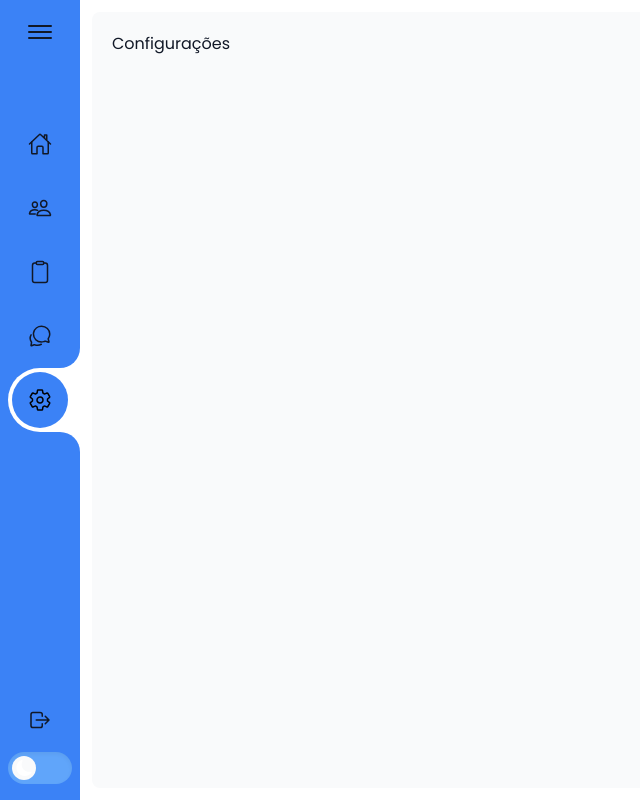
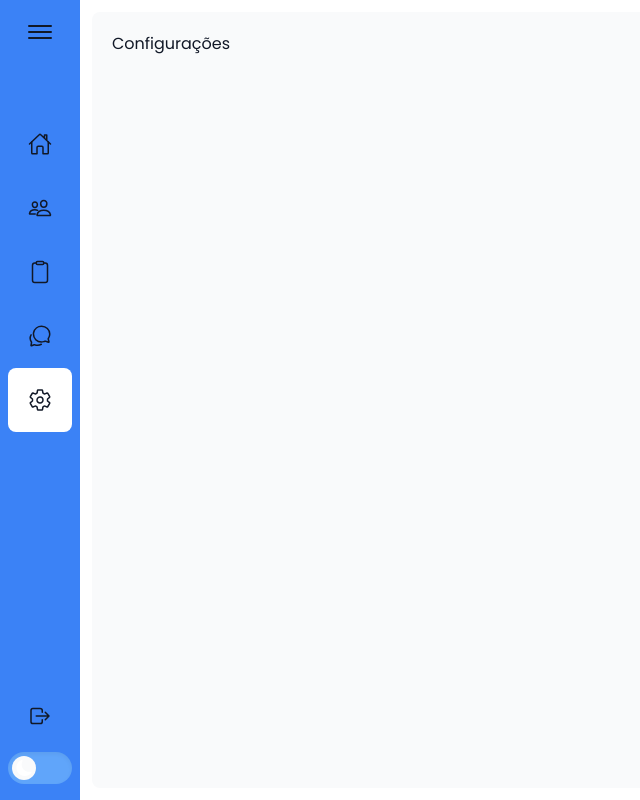
Before and after one commit to joselucas77/projeto-escolar, a Next.js app: page /settings in a window 1280 px wide. Shown: the whole page, without its empty margins (0-640 px from the left). Built offline with nearby package versions, Linux system fonts and the light colour scheme.

Commit message:
update colors navbar

```diff
--- a/app/components/navbar/footer/signOutLink.tsx
+++ b/app/components/navbar/footer/signOutLink.tsx
@@ -5,10 +5,7 @@ import { IoLogOutOutline } from "react-icons/io5";
 function SignOutLink() {
   return (
     <>
-      <Link
-        href={"#"}
-        className="relative flex whitespace-nowrap hover:text-white dark:text-white dark:hover:text-black"
-      >
+      <Link href={"#"} className="relative flex whitespace-nowrap">
         <div className="relative flex items-center justify-center min-w-16 h-16 text-[1.5em] duration-500">
           <IoLogOutOutline />
         </div>
--- a/app/components/navbar/index.tsx
+++ b/app/components/navbar/index.tsx
@@ -51,7 +51,7 @@ function Navbar() {
   const { navbarActive, toggleNavbar } = useAppContext();
   return (
     <nav
-      className={`absolute h-screen pl-2 text-gray-900 bg-blue-500 overflow-hidden  duration-500 dark:text-white dark:bg-blue-900 ${
+      className={`absolute h-screen px-2 text-gray-900 bg-blue-500 overflow-hidden  duration-500 dark:text-white dark:bg-blue-900 ${
         navbarActive ? "w-60" : "w-20"
       }`}
     >
@@ -65,7 +65,7 @@ function Navbar() {
           <LinksNav />
         </main>
         <footer className="absolute w-full bottom-4">
-          <li className="relative">
+          <li className="relative hover:bg-gray-50 dark:hover:bg-gray-800 rounded-lg mb-1">
             <SignOutLink />
           </li>
           <li
--- a/app/components/navbar/main/linksNav.tsx
+++ b/app/components/navbar/main/linksNav.tsx
@@ -44,32 +44,20 @@ function LinksNav() {
       {navItems.map((link, index) => (
         <li
           key={index}
-          className={`relative ${
+          className={`relative hover:bg-gray-50 dark:hover:bg-gray-800 rounded-lg ${
             pathName === link.path
-              ? "bg-white rounded-l-[50px] duration-500 before:absolute before:w-5 before:h-5 before:right-0 before:-top-5 before:rounded-br-3xl before:shadow-[5px_5px_0_5px] before:shadow-white before:transition-shadow	before:bg-transparent before:delay-0 after:absolute after:w-5 after:h-5 after:right-0 after:-bottom-5 after:rounded-tr-3xl after:shadow-[5px_-5px_0_5px] after:delay-0 after:shadow-white after:transition-shadow after:bg-transparent  dark:bg-gray-900 dark:after:shadow-gray-900 dark:before:shadow-gray-900"
+              ? "bg-white duration-500 dark:bg-gray-900 mb-1"
               : ""
           }`}
         >
           <Link
             href={link.path}
-            className={`relative flex whitespace-nowrap group ${
-              pathName === link.path
-                ? "text-blue-500 hover:text-blue-600"
-                : "hover:text-white dark:text-white dark:hover:text-black"
-            }`}
+            className="relative flex whitespace-nowrap group"
           >
-            <div
-              className={`relative flex items-center justify-center min-w-16 h-16 text-[1.5em] duration-500 ${
-                pathName === link.path
-                  ? "text-black before:absolute before:w-14 before:h-14 before:bg-blue-500 before:rounded-full before:duration-500 group-hover:before:bg-blue-600 dark:before:bg-blue-900 dark:group-hover:before:bg-blue-950 dark:text-white"
-                  : ""
-              }`}
-            >
+            <div className="relative flex items-center justify-center min-w-16 h-16 text-[1.5em]">
               {link.icon}
             </div>
-            <div
-              className={`relative flex h-16 text-[1em] items-center pl-2 uppercase tracking-wider	duration-500`}
-            >
+            <div className="relative flex h-16 text-[1em] items-center pl-2 uppercase tracking-wider">
               {link.title}
             </div>
           </Link>
```
